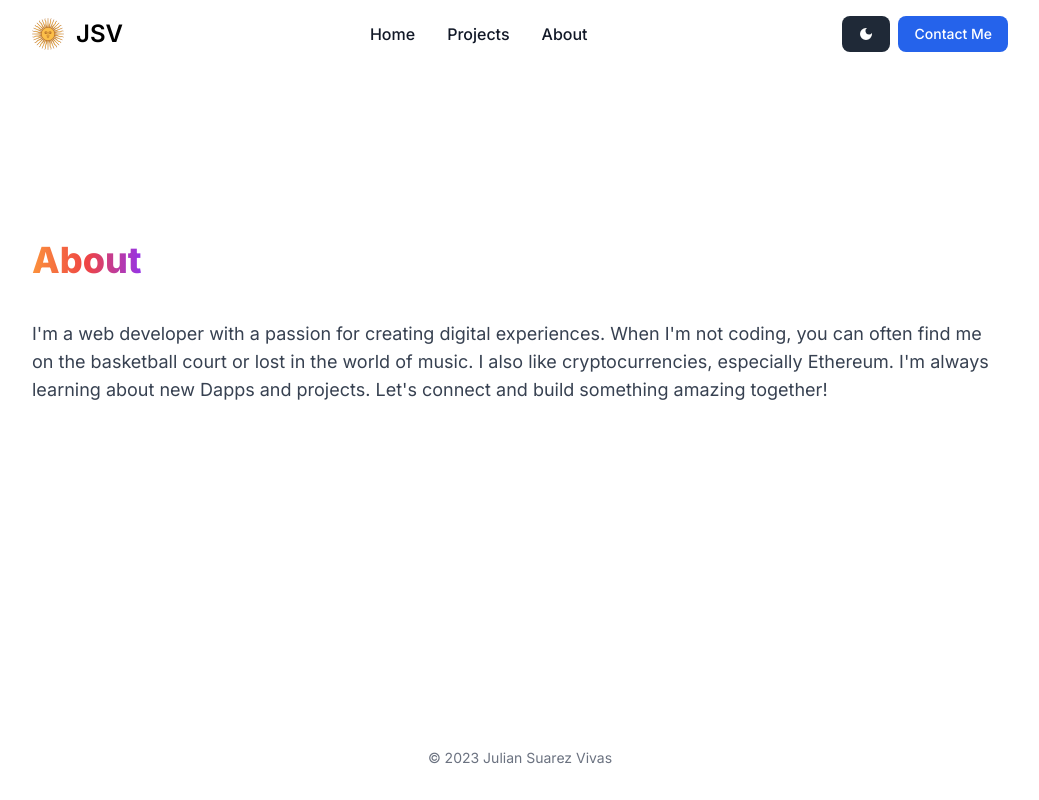
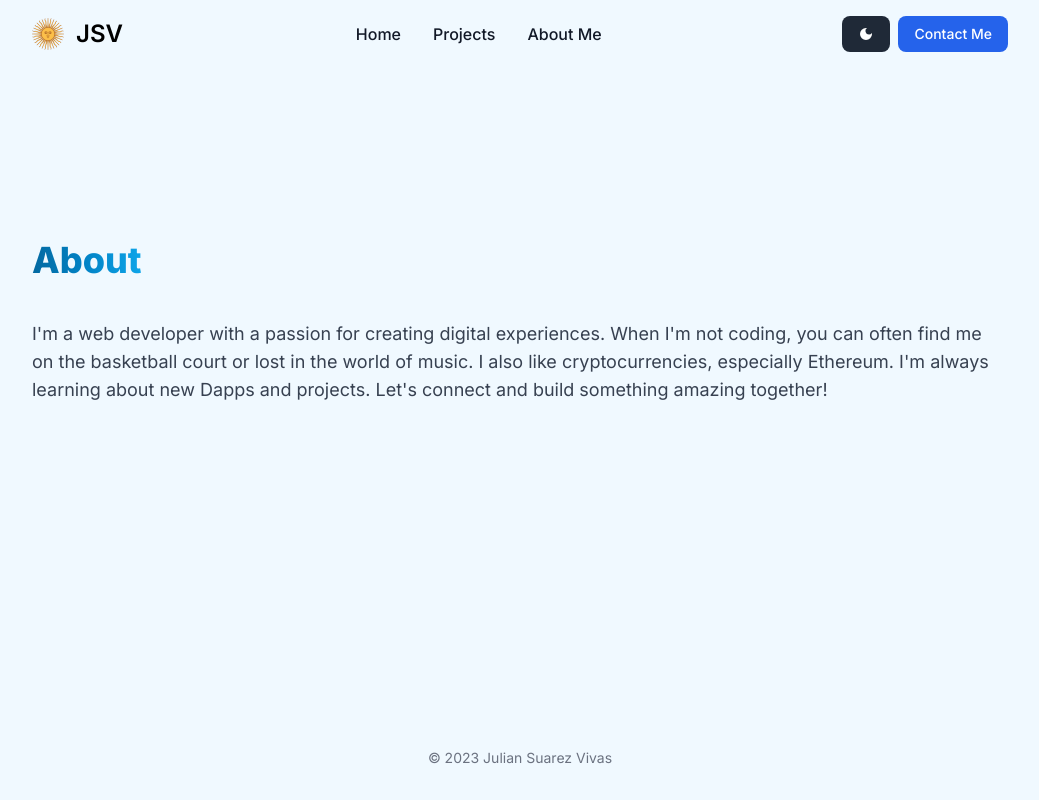
Before and after one commit to Juliansv/Juliansv, a Next.js app: page /about in a window 1280 px wide. Shown: the whole page, without its empty margins (120-1159 px from the left). Built offline with nearby package versions, Linux system fonts and the light colour scheme.

Commit message:
Add projects page. Add some styles

```diff
--- a/app/(site)/[slug]/page.tsx
+++ /dev/null
@@ -1,25 +0,0 @@
-import { getPage } from "@/sanity/sanity.utils";
-import { PortableText } from "@portabletext/react";
-
-interface PageProps {
-	params: {
-		slug: string;
-	};
-}
-
-export const revalidate = 0;
-
-const Page = async ({ params }: PageProps) => {
-	const page = await getPage(params.slug);
-	return (
-		<>
-			<h1 className=" font-extrabold text-4xl"><span className="bg-gradient-to-r from-orange-400 via-red-500 to-purple-600 dark:bg-gradient-to-br dark:from-sky-700 dark:via-sky-100 dark:to-sky-700
-      bg-clip-text text-transparent">{page.title}</span></h1>
-			<div className="text-lg text-gray-700 mt-10 dark:text-sky-50">
-				<PortableText value={page.content} />
-			</div>
-		</>
-	);
-};
-
-export default Page;
--- a/app/(site)/about/page.tsx
+++ b/app/(site)/about/page.tsx
@@ -3,8 +3,8 @@ const About = () => {
     <div>
       <h1 className=" font-extrabold text-4xl">
         <span
-          className="bg-gradient-to-r from-orange-400 via-red-500 to-purple-600 dark:bg-gradient-to-br dark:from-sky-700 dark:via-sky-100 dark:to-sky-700
-      bg-clip-text text-transparent"
+          className="bg-gradient-to-r from-sky-700 via-sky-600 to-sky-500 dark:bg-gradient-to-br dark:from-sky-700 dark:via-sky-100 dark:to-sky-700
+          bg-clip-text text-transparent"
         >
           About
         </span>
--- a/app/(site)/components/footer.tsx
+++ b/app/(site)/components/footer.tsx
@@ -4,7 +4,7 @@ const Footer = () => {
       <div className="w-full max-w-screen-xl mx-auto p-4 md:py-8">
         <span className="block text-sm text-gray-500 sm:text-center">
           © 2023{" "}
-          <a href="https://github.com/juliansv" className="hover:underline">
+          <a href="https://github.com/juliansv" className="hover:underline dark:hover:text-red-700">
             Julian Suarez Vivas
           </a>
         </span>
--- a/app/(site)/components/header.tsx
+++ b/app/(site)/components/header.tsx
@@ -4,11 +4,25 @@ import DarkButton from "./dark-button";
 import logo from "@/app/icon.png"
 
 const Header = () => {
+  const pages = [
+    {
+      name: 'Home',
+      href: '/'
+    },
+    {
+      name: 'Projects',
+      href: '/projects'
+    },
+    {
+      name: 'About Me',
+      href: '/about'
+    }
+  ]
   return (
     <header className="flex items-center justify-between">
       <nav className="bg-transparent border-gray-200 w-full">
         <div className="max-w-screen-xl flex flex-wrap items-center justify-between mx-auto py-4">
-          <a href="/" className="flex items-center">
+          <Link href="/" className="flex items-center dark:hover:text-red-600 hover:text-sky-700 ">
             <Image
               src={logo}
               sizes="any"
@@ -17,39 +31,25 @@ const Header = () => {
               width={32}
               height={32}
             />
-            <span className="self-center text-2xl font-semibold whitespace-nowrap dark:text-sky-50">
+            <span className="self-center text-2xl font-semibold whitespace-nowrap dark:text-sky-50 ">
               JSV
             </span>
-          </a>
+          </Link>
           <div
             className="items-center justify-between hidden w-auto md:flex md:w-auto md:order-1"
             id="navbar-cta"
           >
             <ul className="flex flex-col font-medium p-4 md:p-0 mt-4 border border-gray-100 rounded-lg bg-transparent md:flex-row md:space-x-8 md:mt-0 md:border-0 dark:border-gray-700">
-              <li>
-                <Link
-                  href={"/"}
-                  className="block py-2 pl-3 pr-4 text-white bg-blue-600 rounded md:bg-transparent md:text-gray-900 md:hover:text-blue-700 md:p-0 dark:text-sky-50 md:dark:hover:text-blue-500 dark:hover:bg-gray-700 dark:hover:text-white md:dark:hover:bg-transparent"
-                >
-                  Home
-                </Link>
-              </li>
-              <li>
-                <Link
-                  href="/projects"
-                  className="block py-2 pl-3 pr-4 text-gray-900 rounded hover:bg-gray-100 md:hover:bg-transparent md:hover:text-blue-700 md:p-0 hover:text-white border-gray-700 dark:text-sky-50 md:dark:hover:text-blue-500 dark:hover:bg-gray-700 dark:hover:text-white md:dark:hover:bg-transparent"
-                >
-                  Projects
-                </Link>
-              </li>
-              <li>
-                <Link
-                  href="/about"
-                  className="block py-2 pl-3 pr-4 text-gray-900 rounded hover:bg-gray-100 md:hover:bg-transparent md:hover:text-blue-700 md:p-0 hover:text-white border-gray-700 dark:text-sky-50 md:dark:hover:text-blue-500 dark:hover:bg-gray-700 dark:hover:text-white md:dark:hover:bg-transparent"
-                >
-                  About
-                </Link>
-              </li>
+              {pages.map((item, index) => (
+                <li key={index}>
+                  <Link
+                    href={item.href}
+                    className="block py-2 pl-3 pr-4 hover:underline hover:underline-offset-8 text-white bg-blue-600 rounded md:bg-transparent md:text-gray-900 md:hover:text-sky-700 md:p-0 dark:text-sky-50 md:dark:hover:text-red-600 dark:hover:bg-gray-700 dark:hover:text-white md:dark:hover:bg-transparent"
+                  >
+                    {item.name}
+                  </Link>
+                </li>
+              ))}
             </ul>
           </div>
           <div className="flex md:order-2">
--- a/app/(site)/layout.tsx
+++ b/app/(site)/layout.tsx
@@ -6,7 +6,7 @@ import { Inter } from "next/font/google";
 import Header from "./components/header";
 import Footer from "./components/footer";
 import Socials from "./components/socials";
-import { ThemeProvider } from "./theme-provider";
+import { ThemeProvider } from "./(providers)/theme-provider";
 
 const inter = Inter({ subsets: ["latin"] });
 
--- /dev/null
+++ b/app/(site)/projects/page.tsx
@@ -0,0 +1,47 @@
+import { getProjects } from "@/sanity/sanity.utils";
+import Image from "next/image";
+import Link from "next/link";
+
+const ProjectsPage = async () => {
+  const projects = await getProjects();
+
+  return (
+    <>
+      <h1 className=" font-extrabold text-4xl">
+        <span
+          className="bg-gradient-to-r from-sky-700 via-sky-600 to-sky-500 dark:bg-gradient-to-br dark:from-sky-700 dark:via-sky-100 dark:to-sky-700
+        bg-clip-text text-transparent"
+        >
+          Projects
+        </span>
+      </h1>
+      <div className="mt-5 grid grid-cols-1 md:grid-cols-2 lg:grid-cols-3 gap-8">
+        {projects.map((project) => (
+          <Link
+            key={project._id}
+            className="border-2 border-gray-500 rounded-lg p-1 flex flex-col items-center hover:scale-105 hover:border-blue-500 transition dark:bg-sky-50"
+            href={project.url}
+          >
+            <div
+              className="mt-2 font-extrabold bg-gradient-to-r from-sky-800 via-sky-700 to-sky-500
+          bg-clip-text text-transparent"
+            >
+              {project.name}
+            </div>
+            {project.image && (
+              <Image
+                src={project.image}
+                alt={project.name}
+                width={200}
+                height={80}
+                className="object-cover rounder-lg m-auto"
+              />
+            )}
+          </Link>
+        ))}
+      </div>
+    </>
+  );
+};
+
+export default ProjectsPage;
--- a/app/globals.css
+++ b/app/globals.css
@@ -3,6 +3,6 @@
 @tailwind utilities;
 @layer base{
     body {
-        @apply dark:bg-gray-900 bg-white
+        @apply dark:bg-gray-900 bg-sky-50
     }
 }
--- a/package.json
+++ b/package.json
@@ -16,7 +16,7 @@
     "@vercel/analytics": "^1.0.2",
     "eslint": "8.46.0",
     "eslint-config-next": "13.4.12",
-    "next": "13.4.12",
+    "next": "^14.0.3",
     "next-sanity": "^5.4.0",
     "next-themes": "^0.2.1",
     "react": "18.2.0",
```
Also changed, not shown: app/(site)/(providers)/theme-provider.tsx (renamed from app/(site)/theme-provider.tsx), 1 other file (tests, documents, lock files or other folders).
